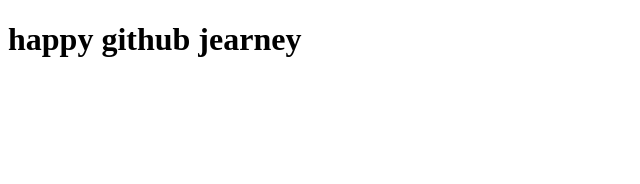
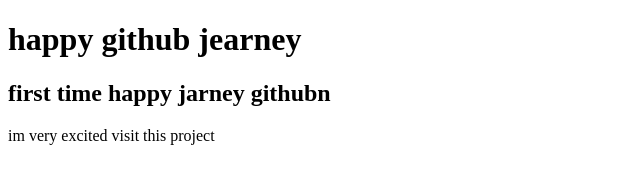
Before and after one commit to liton162728/batch1.web, a plain HTML site: page index.html in a window 1280 px wide. Shown: the whole page, without its empty margins (0-640 px from the left). Drawn offline with Linux system fonts and the light colour scheme.

Commit message:
text massage gitto

```diff
--- a/index.html
+++ b/index.html
@@ -8,5 +8,7 @@
 </head>
 <body>
     <h1>happy github jearney</h1>
+    <h2> first time happy jarney githubn</h2>
+    <p>im very excited visit this project</p>
 </body>
 </html>
```
